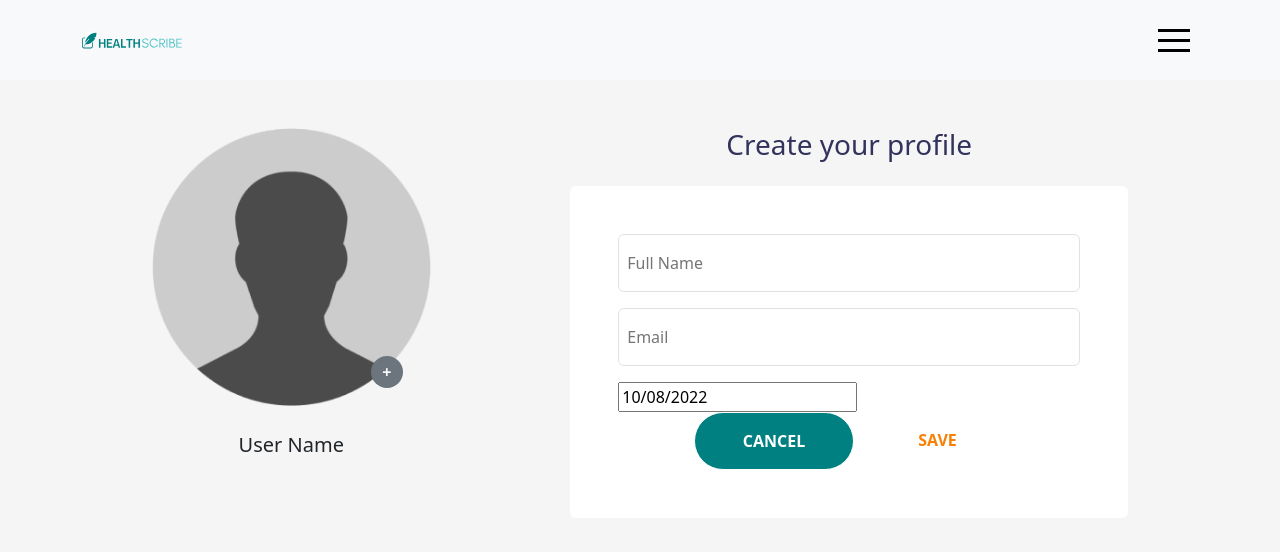
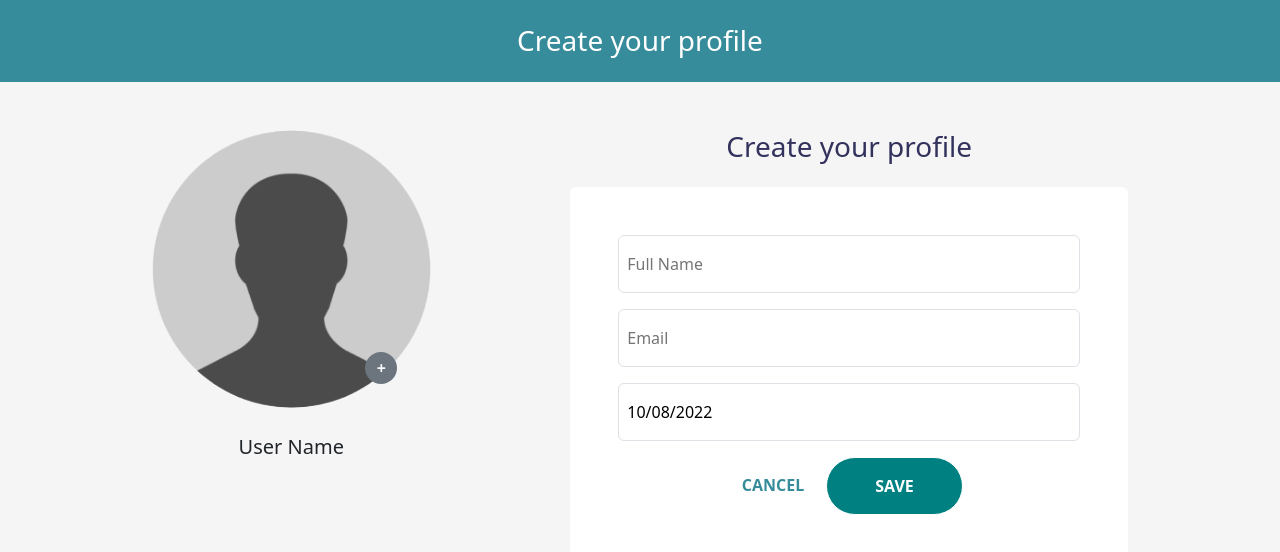
Before and after one commit to jaypee-0/HealthScribe, a React (Vite) app: page /profile in a window 1280 px wide. Shown: the top 552 px of the page. Built offline with nearby package versions, Linux system fonts and the light colour scheme.

Commit message:
styling: completed profile

```diff
--- a/src/pages/Profile.tsx
+++ b/src/pages/Profile.tsx
@@ -6,25 +6,39 @@ import "../styles/Profile.scss";
 import DatePicker from "react-datepicker";
 import "react-datepicker/dist/react-datepicker.css";
 import React from 'react';
+import { Link } from "react-router-dom";
 
 const Profile = () => {
   const [startDate, setStartDate] = React.useState(new Date());
+  const [file, setFile] = React.useState<any>();
+
+  function handleChange(e:any) {
+      console.log(e.target.files);
+      setFile(URL.createObjectURL(e?.target?.files[0]));
+  }
+  function uploadphoto() {
+    document.getElementById('fileupload')?.click()
+  }
 
   return (
     <div className='vh-100' style={{ backgroundColor: "#F5F5F5" }}>
-      <Navbar />
+      {/* <Navbar /> */}
       {/* <img
         src={Logo}
         className='w-100 d-none d-md-block'
         style={{ height: 150 }}
         alt='background.png'
       /> */}
+      <nav className="w-100 bgPr py-4">
+      <h3 className="text-center text-white mb-0">Create your profile</h3>
+
+      </nav>
       <div className='my-auto position-relative py-4 container d-flex flex-column flex-md-row pt-5 align-items-center align-items-md-start justify-content-center justify-content-md-around'>
-      <h3 className="text-center d-md-none">Create your profile</h3>
         <div className=" col-md-3 col-lg-3">
         <div className="text-center position-relative">
-          <img className="col-7 col-md-12 mx-auto" style={{borderRadius: 50, maxHeight: 300, maxWidth: 300}} src={profile} alt='profile.png' />
-          <button className="position-absolute bg-secondary border-0 d-flex justify-content-center align-items-center fw-bold text-light me-5 me-md-0 p-md-3" style={{width: 20, height: 20, borderRadius: '50px', top: '82%', right:'10%'}}>+</button>
+          <img className="col-7 col-md-12 mx-auto img-fluid" style={{borderRadius: '50%', maxHeight: 300, maxWidth: 300}} src={file ? file : profile} alt='profile.png' />
+          <button onClick={uploadphoto.bind(this)} className="position-absolute bg-secondary border-0 d-flex justify-content-center align-items-center fw-bold text-light me-5 me-md-0 p-md-3" style={{width: '25px', height: '25px', borderRadius: '50px', top: '80%', right:'12%'}}>+</button>
+          <input id='fileupload' style={{display: 'none '}} type="file" onChange={handleChange} accept="image/*" className='mt-2 w-auto mt-md-auto form-control align-self-start ms-auto upload py-2' />
         </div>
         <div>
           <p className="d-none text-center d-md-block mt-4 fs-5">User Name</p>
@@ -37,11 +51,13 @@ const Profile = () => {
 
           <input className="mb-3 py-2 py-md-3 px-2 rounded border border-1" type="text" placeholder="Full Name" />
           <input className="mb-3 py-2 py-md-3 px-2 rounded border border-1" type="email" placeholder="Email" />
-          <DatePicker selected={startDate} onChange={(date:any) => setStartDate(date)} />
+          <DatePicker className="mb-3 py-2 py-md-3 px-2 rounded border border-1 w-100" placeholderText="mm/dd/yyyy" selected={startDate} onChange={(date:any) => setStartDate(date)} />
           {/* <input className="mb-3 py-2 py-md-3 px-2 rounded border border-1" type="date" placeholder="Birth Date" /> */}
           <div className="d-flex justify-content-center gap-3">
-            <Button title={'CANCEL'} url={'/'} bg={false} color={false} border={true} />
-            <Button title={'SAVE'} url={'/timeline'} bg color border={false} />
+            <Link to="/">
+            <button className="bg-transparent border-0 py-2 py-md-3 fw-bold text-Pr">CANCEL</button>
+            </Link>
+            <Button title={'SAVE'} url={'/timeline'} bg={false} color={false} border={true} />
           </div>
           </form>
         </div>
```
